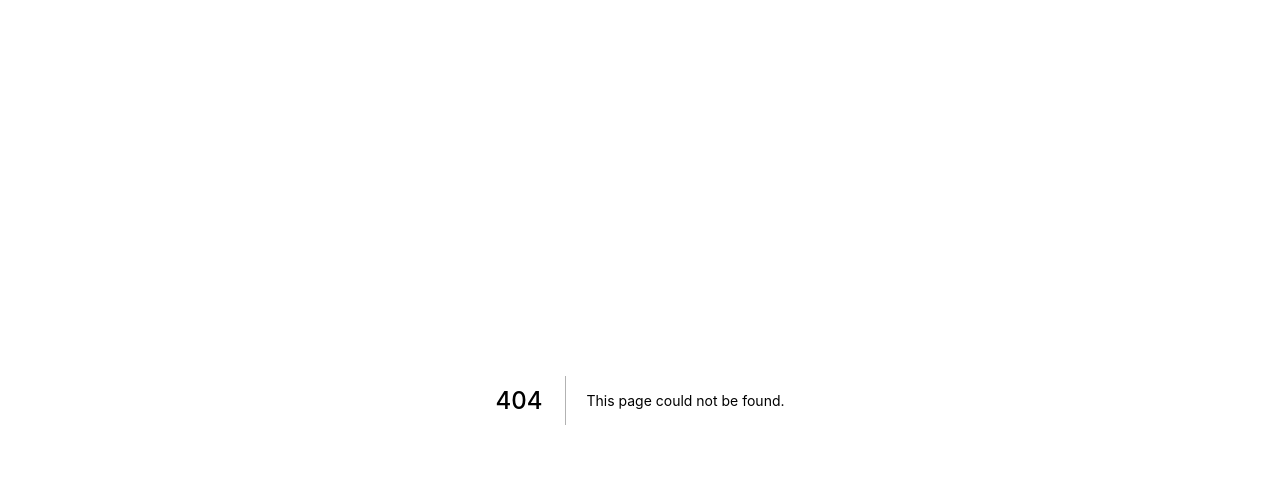
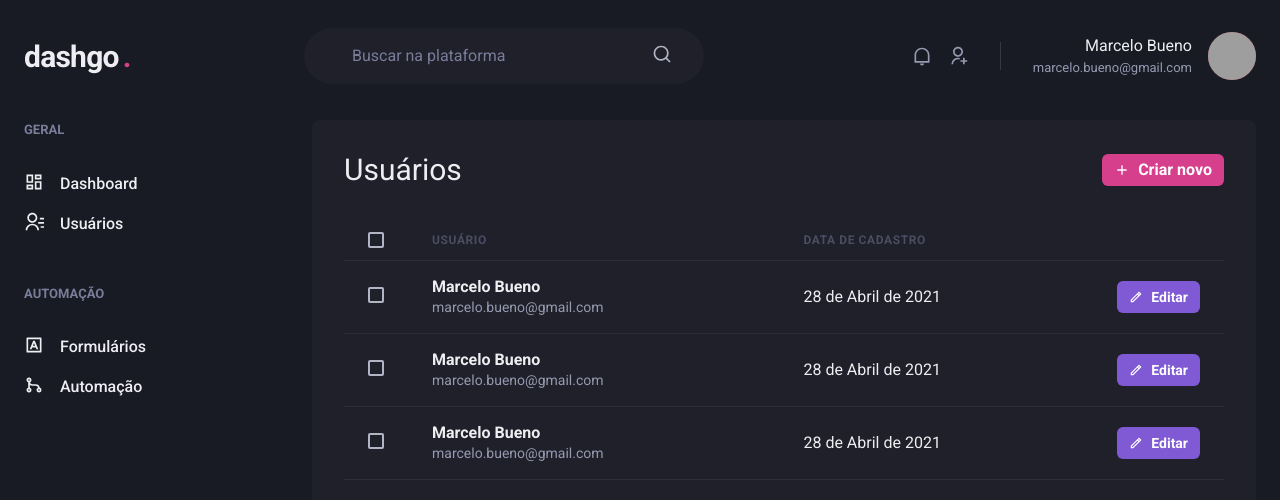
Before and after one commit to marcelorbueno/dashgo, a Next.js app: page /users in a window 1280 px wide. Before the commit this address had no page. Shown: the top 500 px of the page. Built offline with nearby package versions, Linux system fonts and the light colour scheme; grey boxes are pictures that could not be loaded.

Commit message:
Página: Lista de usuários

```diff
--- a/package.json
+++ b/package.json
@@ -12,9 +12,11 @@
     "@chakra-ui/react": "^1.6.3",
     "@emotion/react": "^11.4.0",
     "@emotion/styled": "^11.3.0",
+    "apexcharts": "^3.26.3",
     "framer-motion": "^4.1.17",
     "next": "10.2.2",
     "react": "17.0.2",
+    "react-apexcharts": "^1.3.9",
     "react-dom": "17.0.2",
     "react-icons": "^4.2.0"
   },
--- /dev/null
+++ b/src/pages/users/index.tsx
@@ -0,0 +1,123 @@
+import { Box, Flex, Heading, Button, Icon, Table, Thead, Tr, Th, Checkbox, Tbody, Td, Text } from "@chakra-ui/react";
+import { RiAddLine, RiPencilLine } from "react-icons/ri";
+
+import { Header } from "../../components/Header";
+import { Sidebar } from "../../components/Sidebar";
+
+export default function UserList() {
+  return (
+    <Box>
+      <Header />
+
+      <Flex w='100%' my='6' maxWidth={1480} mx='auto' px='6'>
+        <Sidebar />
+
+        <Box flex="1" borderRadius={8} bg="gray.800" p="8">
+          <Flex mb="8" justify="space-between" align="center">
+            <Heading size="lg" fontWeight="normal">Usuários</Heading>
+
+            <Button
+              as="a"
+              size="sm"
+              fontSize="16"
+              colorScheme="pink"
+              leftIcon={<Icon as={RiAddLine} />}
+            >
+              Criar novo
+            </Button>
+          </Flex>
+
+          <Table colorScheme="whiteAlpha">
+            <Thead>
+              <Tr>
+                <Th px="6" color="gray.300" width="8">
+                  <Checkbox colorScheme="pink" />
+                </Th>
+                <Th>Usuário</Th>
+                <Th>Data de cadastro</Th>
+                <Th width="8"></Th>
+              </Tr>
+            </Thead>
+            <Tbody>
+              <Tr>
+                <Td px="6">
+                  <Checkbox colorScheme="pink" />
+                </Td>
+                <Td>
+                  <Box>
+                    <Text fontWeight="bold">Marcelo Bueno</Text>
+                    <Text fontSize="sm" color="gray.300">marcelo.bueno@gmail.com</Text>
+                  </Box>
+                </Td>
+                <Td>
+                  <Text>28 de Abril de 2021</Text>
+                </Td>
+                <Td>
+                <Button
+                  as="a"
+                  size="sm"
+                  fontSize="sm"
+                  colorScheme="purple"
+                  leftIcon={<Icon as={RiPencilLine} />}
+                >
+                  Editar
+                </Button>
+                </Td>
+              </Tr>
+              <Tr>
+                <Td px="6">
+                  <Checkbox colorScheme="pink" />
+                </Td>
+                <Td>
+                  <Box>
+                    <Text fontWeight="bold">Marcelo Bueno</Text>
+                    <Text fontSize="sm" color="gray.300">marcelo.bueno@gmail.com</Text>
+                  </Box>
+                </Td>
+                <Td>
+                  <Text>28 de Abril de 2021</Text>
+                </Td>
+                <Td>
+                <Button
+                  as="a"
+                  size="sm"
+                  fontSize="sm"
+                  colorScheme="purple"
+                  leftIcon={<Icon as={RiPencilLine} />}
+                >
+                  Editar
+                </Button>
+                </Td>
+              </Tr>
+              <Tr>
+                <Td px="6">
+                  <Checkbox colorScheme="pink" />
+                </Td>
+                <Td>
+                  <Box>
+                    <Text fontWeight="bold">Marcelo Bueno</Text>
+                    <Text fontSize="sm" color="gray.300">marcelo.bueno@gmail.com</Text>
+                  </Box>
+                </Td>
+                <Td>
+                  <Text>28 de Abril de 2021</Text>
+                </Td>
+                <Td>
+                <Button
+                  as="a"
+                  size="sm"
+                  fontSize="sm"
+                  colorScheme="purple"
+                  leftIcon={<Icon as={RiPencilLine} />}
+                >
+                  Editar
+                </Button>
+                </Td>
+              </Tr>
+            </Tbody>
+          </Table>
+        </Box>
+      </Flex>
+    </Box>
+  )
+}
```
Also changed, not shown: src/pages/dashboard.tsx (+96 -8 lines), 1 other file (tests, documents, lock files or other folders).
